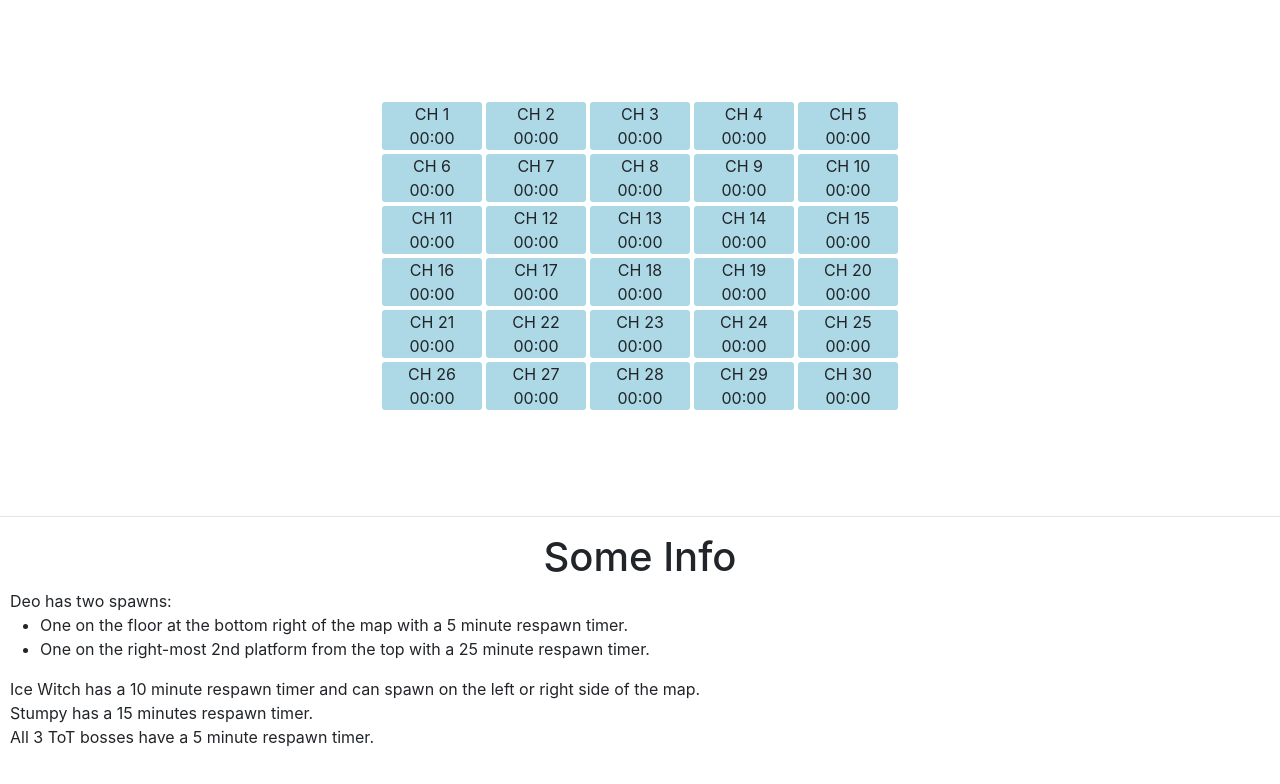
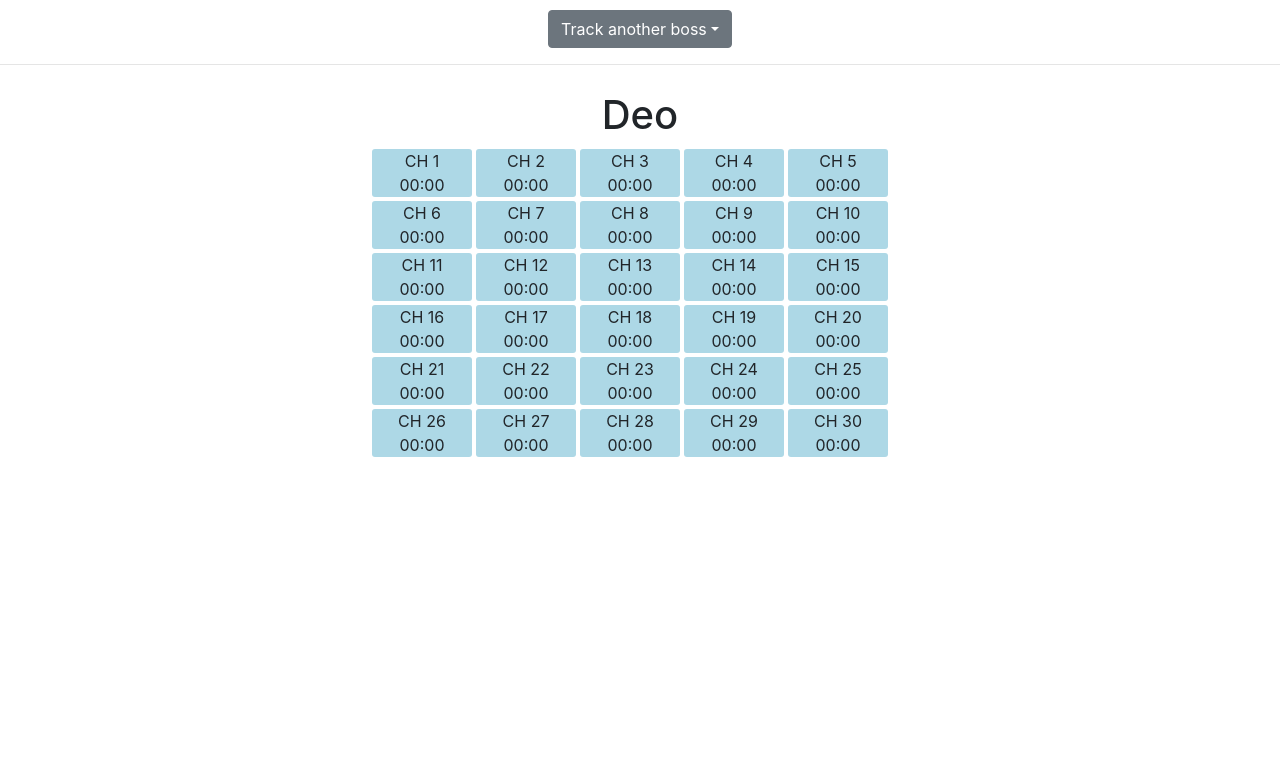
Before and after one commit to Jozhus/maple-field-boss-timer, a React (Create React App) app: page / in a window 1280 px wide. Shown: the top 784 px of the page. Built offline with nearby package versions, Linux system fonts and the light colour scheme.

Commit message:
You can now track multiple bosses.

```diff
--- a/src/App.css
+++ b/src/App.css
@@ -8,14 +8,32 @@
                                     supported by Chrome, Edge, Opera and Firefox */
 }
 
+html,
+body,
+#root {
+  height: 100%;
+  width: 100%;
+  text-align: center;
+}
+
+.dropdown {
+    text-align: center;
+    padding-top: 10px;
+}
+
+.trackList {
+    padding: 10px;
+    display: inline-block;
+}
+
 .channelList {
-    width: 520px;
-    height: 500px;
-    padding-top: 100px;
-    margin-left: auto;
-    margin-right: auto;
-    display: block;
+    width: 540px;
+    height: 400px;
+    padding-bottom: 20px;
+    display: inline-block;
 }
+
+
 
 .channelButton {
     width: 100px;
--- a/src/App.tsx
+++ b/src/App.tsx
@@ -1,54 +1,91 @@
 import React, { Component } from "react";
+import { ChannelList } from "./ChannelList";
 import { v4 as uuid } from "uuid";
-import { Timer } from "./Timer";
+import { Dropdown, DropdownToggle, DropdownMenu, DropdownItem } from "reactstrap";
 import "./App.css";
 
 interface IAppState {
-  [ch: string]: number;
+  dropDownOpen: boolean;
+  tracks: JSX.Element[];
 };
 
 class App extends Component<{}, IAppState> {
   constructor(props: {}) {
     super(props);
 
-    this.state = {};
+    this.state = {
+      dropDownOpen: false,
+      tracks: []
+    };
+
+    this.createTrack = this.createTrack.bind(this);
   }
 
   public componentDidMount(): void {
-    this.clearChannels();
+    this.createTrack("Deo", 300);
   }
 
-  private clearChannels(): void {
-    let chList: IAppState = {};
+  private createTrack(name: string, duration: number): void {
+    const newTracks: JSX.Element[] = [...this.state.tracks];
 
-    for (let ch: number = 0; ch < 30; ch++) {
-      chList[`CH ${ch + 1}`] = 300;
-    }
+    newTracks.push(<ChannelList key={uuid()} name={name} duration={duration} />);
 
-    this.setState(chList);
-  }
-
-  private drawChannels(): JSX.Element[] {
-    return (
-      Object.entries(this.state).map(([chNum, time]: [string, number]) => {
-        return (
-          <Timer
-            key={uuid()}
-            duration={time}
-            text={chNum}
-          />
-        );
-      })
-    )
+    this.setState({ tracks: newTracks });
   }
 
   public render(): JSX.Element {
     return (
       <React.Fragment>
-        <div className="channelList">
-          {this.drawChannels()}
+        <Dropdown
+          isOpen={this.state.dropDownOpen}
+          toggle={() => { this.setState({ dropDownOpen: !this.state.dropDownOpen }) }}
+        >
+          <DropdownToggle caret>
+            Track another boss
+          </DropdownToggle>
+          <DropdownMenu>
+            <DropdownItem
+              onClick={() => { this.createTrack("Deo (Ground)", 300) }}
+            >
+              Deo (5 minutes)
+            </DropdownItem>
+            <DropdownItem
+              onClick={() => { this.createTrack("Deo (Platform)", 1500) }}
+            >
+              Deo (25 minutes)
+            </DropdownItem>
+            <DropdownItem
+              onClick={() => { this.createTrack("Snow Witch", 600) }}
+            >
+              Snow Witch (10 minutes)
+            </DropdownItem>
+            <DropdownItem
+              onClick={() => { this.createTrack("Stumpy", 900) }}
+            >
+              Stumpy (15 minutes)
+            </DropdownItem>
+            <DropdownItem
+              onClick={() => { this.createTrack("Dodo", 300) }}
+            >
+              Dodo (5 minutes)
+            </DropdownItem>
+            <DropdownItem
+              onClick={() => { this.createTrack("Lilynouch", 300) }}
+            >
+              Lilynouch (5 minutes)
+            </DropdownItem>
+            <DropdownItem
+              onClick={() => { this.createTrack("Lyka", 300) }}
+            >
+              Lyka (5 minutes)
+            </DropdownItem>
+          </DropdownMenu>
+        </Dropdown>
+        <hr />
+        <div className="trackList">
+          {this.state.tracks}
         </div>
-        <hr />
+        {/*<div className="info">
           <div>
             <h1>Some Info</h1>
             <p>Deo has two spawns:</p>
@@ -56,10 +93,11 @@
               <li>One on the floor at the bottom right of the map with a 5 minute respawn timer.</li>
               <li>One on the right-most 2nd platform from the top with a 25 minute respawn timer.</li>
             </ul>
-          <p>Ice Witch has a 10 minute respawn timer and can spawn on the left or right side of the map.</p>
+            <p>Snow Witch has a 10 minute respawn timer and can spawn on the left or right side of the map.</p>
             <p>Stumpy has a 15 minutes respawn timer.</p>
             <p>All 3 ToT bosses have a 5 minute respawn timer.</p>
           </div>
+        </div>*/}
       </React.Fragment>
     );
   }
--- /dev/null
+++ b/src/ChannelList.tsx
@@ -0,0 +1,53 @@
+import React, { Component } from "react";
+import { v4 as uuid } from "uuid";
+import { Timer } from "./Timer";
+
+interface IChannelListProps {
+    name: string;
+    duration: number;
+};
+
+interface IChannelList {
+    numberOfChannels: number;
+    channels: JSX.Element[];
+};
+
+class ChannelList extends Component<IChannelListProps, IChannelList> {
+    constructor(props: IChannelListProps) {
+        super(props);
+
+        this.state = {
+            numberOfChannels: 30,
+            channels: []
+        };
+    }
+
+    public componentDidMount(): void {
+        const channels: JSX.Element[] = [];
+
+        for (let i: number = 0; i < this.state.numberOfChannels; i++) {
+            channels.push(
+                <Timer
+                    key={uuid()}
+                    duration={this.props.duration}
+                    text={`CH ${i + 1}`}
+                />
+            );
+        }
+
+        this.setState({ channels });
+    }
+
+    public render(): JSX.Element {
+        return (
+            <div className="channelList">
+                <h1>{this.props.name}</h1>
+                <div>
+                    {this.state.channels}
+                </div>
+            </div>
+        );
+    }
+}
+
+export { ChannelList };
--- a/src/Timer.tsx
+++ b/src/Timer.tsx
@@ -8,6 +8,7 @@
 
 interface ITimerState {
     time: number;
+    duration: number;
     interval?: NodeJS.Timeout;
 };
 
@@ -16,7 +17,8 @@
         super(props);
 
         this.state = {
-            time: 0
+            time: 0,
+            duration: 0
         };
 
         this.tick = this.tick.bind(this);
@@ -30,7 +32,7 @@
 
     private start(): void {
         this.end();
-        this.setState({ time: 0, interval: setInterval(this.tick, 1000) });
+        this.setState({ time: 0, duration: this.props.duration, interval: setInterval(this.tick, 1000) });
     }
 
     private end(): void {
@@ -40,7 +42,7 @@
 
     private tick(): void {
         let newTime: number = this.state.time + 1;
-        if (newTime >= this.props.duration) {
+        if (newTime >= this.state.duration) {
             newTime = 0;
             this.end();
         }
@@ -49,7 +51,7 @@
     }
 
     private get timeLeft(): number {
-        return this.state.interval ? this.props.duration - this.state.time : 0;
+        return this.state.interval ? this.state.duration - this.state.time : 0;
     }
 
     private get formattedTime(): string {
@@ -59,8 +61,8 @@
     }
 
     private get progress(): number {
-        if (this.props.duration === 0 || !this.state.interval) return 100;
-        return Math.floor(100 * this.state.time / this.props.duration)
+        if (this.state.duration === 0 || !this.state.interval) return 100;
+        return Math.floor(100 * this.state.time / this.state.duration)
     }
 
     public render(): JSX.Element {
```
Lines whose indentation alone changed are shown as unchanged.
